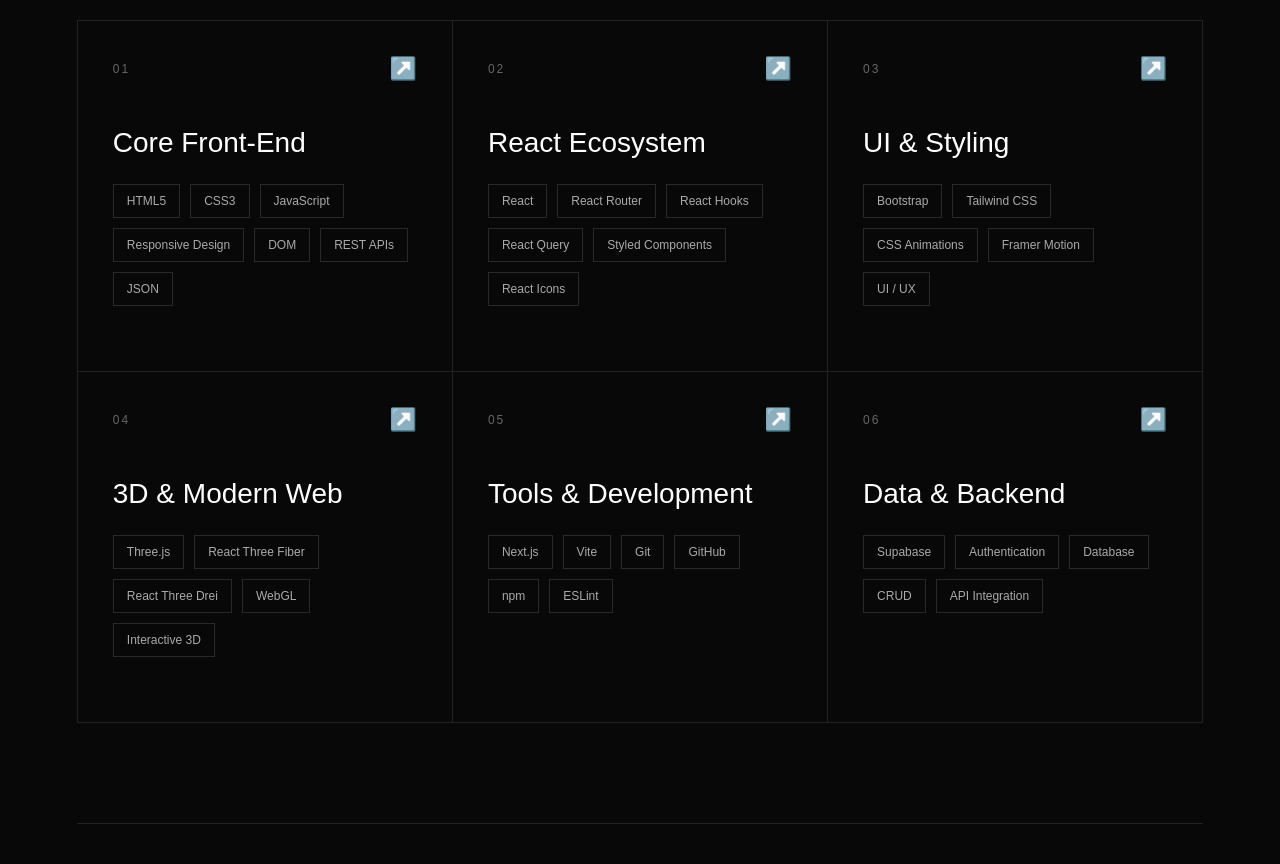
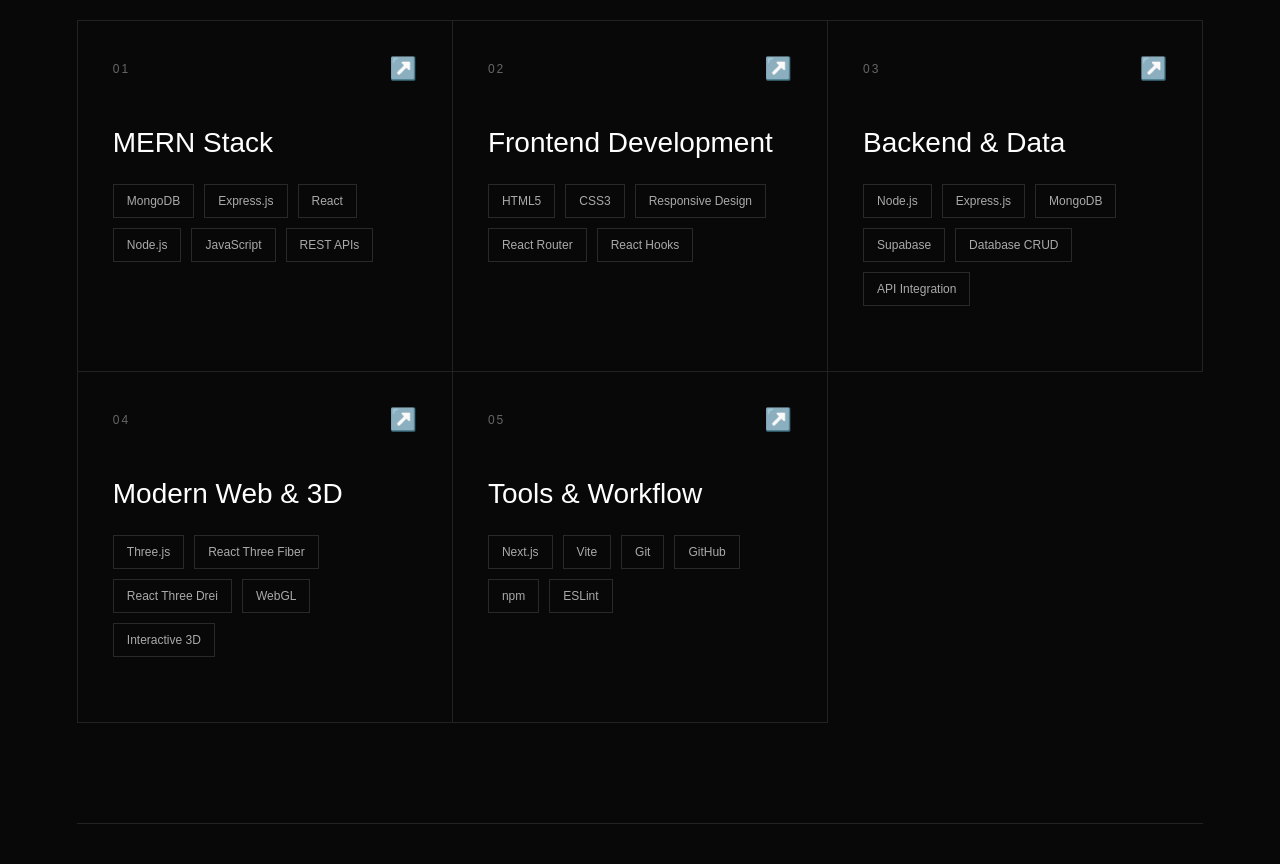
Before and after one commit to ywagdy59-blip/my-protofolio, a React (Vite) app: page /skills in a window 1280 px wide. Shown: the part 520-1384 px from the top of the page. Built offline with nearby package versions, Linux system fonts and the light colour scheme.

Commit message:
Add E-Shop project preview
Co-authored-by: Copilot <223556219+Copilot@users.noreply.github.com>

```diff
--- a/src/companint/projects.jsx
+++ b/src/companint/projects.jsx
@@ -19,8 +19,9 @@ const Projects = () => {
         </h2>
 
         <p className="projects-description">
-          I'm currently building and refining real-world frontend projects. New
-          work will be added here soon.
+          I'm building full-stack applications with React, Node.js, Express.js
+          and MongoDB. Project details and demos will appear here as they are
+          ready.
         </p>
 
         {/* PROJECT GRID */}
@@ -39,6 +40,17 @@ const Projects = () => {
                   {project.status}
                 </span>
               </div>
+
+              {project.image && (
+                <div className="project-preview">
+                  <img
+                    src={project.image}
+                    alt={`${project.title} preview`}
+                    loading="lazy"
+                    decoding="async"
+                  />
+                </div>
+              )}
 
               <div className="project-card-center">
                 <div className="project-icon" aria-hidden="true">
--- a/src/js/data.js
+++ b/src/js/data.js
@@ -1,46 +1,47 @@
+import eShopImage from "../project/e-shop.png";
+
 export const skills = [
   {
     number: "01",
-    title: "Core Front-End",
+    title: "MERN Stack",
     technologies: [
-      "HTML5",
-      "CSS3",
+      "MongoDB",
+      "Express.js",
+      "React",
+      "Node.js",
       "JavaScript",
-      "Responsive Design",
-      "DOM",
       "REST APIs",
-      "JSON",
     ],
   },
 
   {
     number: "02",
-    title: "React Ecosystem",
+    title: "Frontend Development",
     technologies: [
-      "React",
+      "HTML5",
+      "CSS3",
+      "Responsive Design",
       "React Router",
       "React Hooks",
-      "React Query",
-      "Styled Components",
-      "React Icons",
     ],
   },
 
   {
     number: "03",
-    title: "UI & Styling",
+    title: "Backend & Data",
     technologies: [
-      "Bootstrap",
-      "Tailwind CSS",
-      "CSS Animations",
-      "Framer Motion",
-      "UI / UX",
+      "Node.js",
+      "Express.js",
+      "MongoDB",
+      "Supabase",
+      "Database CRUD",
+      "API Integration",
     ],
   },
 
   {
     number: "04",
-    title: "3D & Modern Web",
+    title: "Modern Web & 3D",
     technologies: [
       "Three.js",
       "React Three Fiber",
@@ -52,37 +53,21 @@ export const skills = [
 
   {
     number: "05",
-    title: "Tools & Development",
+    title: "Tools & Workflow",
     technologies: ["Next.js", "Vite", "Git", "GitHub", "npm", "ESLint"],
-  },
-
-  {
-    number: "06",
-    title: "Data & Backend",
-    technologies: [
-      "Supabase",
-      "Authentication",
-      "Database",
-      "CRUD",
-      "API Integration",
-    ],
   },
 ];
 
-// Replace the fields below with your real project once it's ready.
-// To add another project later, copy this whole object, paste it as a
-// new entry in the array, and fill in its own fields — no need to touch
-// Projects.jsx at all.
-
 export const projects = [
   {
-    id: "template-project",
-    title: "Untitled Project",
+    id: "e-shop",
+    title: "E-Shop",
     description:
-      "Replace this with a one or two sentence description of what the project does and the problem it solves.",
-    tags: ["React", "Tailwind CSS"],
-    status: "IN DEVELOPMENT", // change to "LIVE" once it's deployed
-    liveUrl: "", // e.g. "https://myproject.com" — leave empty until deployed
-    githubUrl: "", // e.g. "https://github.com/youssefwagdy/myproject"
+      "A full-stack e-commerce application built with React, Node.js, Express.js, and MongoDB, featuring user authentication and product management.",
+    image: eShopImage,
+    tags: ["React", "Node.js", "Express.js", "MongoDB", "REST API"],
+    status: "IN DEVELOPMENT",
+    liveUrl: "",
+    githubUrl: "https://github.com/ywagdy59-blip/e-shop",
   },
 ];
--- a/src/style.css
+++ b/src/style.css
@@ -1590,6 +1590,28 @@ text-decoration: none;
 
 .status-live {
   color: #4ade80;
+}
+
+/* PROJECT PREVIEW */
+
+.project-preview {
+  width: 100%;
+  aspect-ratio: 16 / 9;
+  overflow: hidden;
+  background: #151515;
+}
+
+.project-preview img {
+  display: block;
+  width: 100%;
+  height: 100%;
+  object-fit: cover;
+  object-position: top center;
+  transition: transform 0.4s ease;
+}
+
+.project-card:hover .project-preview img {
+  transform: scale(1.03);
 }
 
 /* CARD CENTER */
```
Also changed, not shown: src/project/e-shop.png (added).
